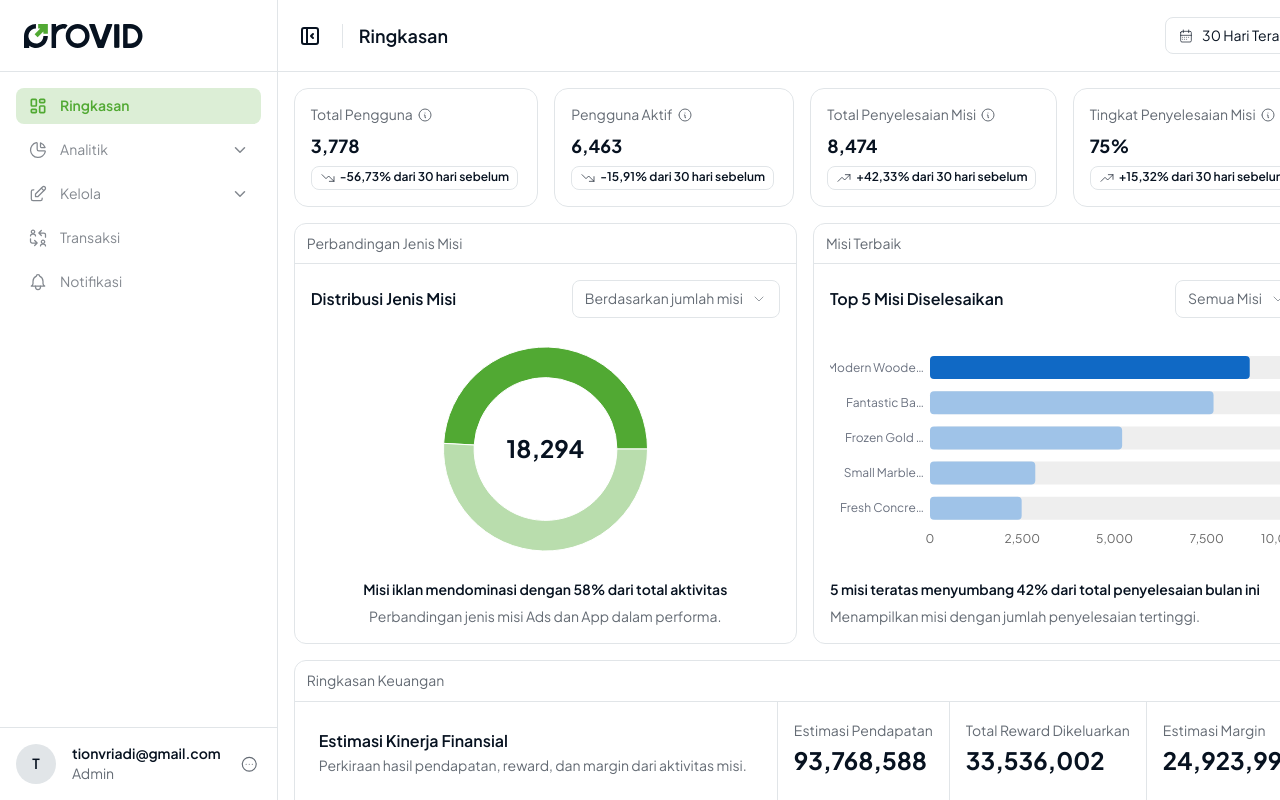
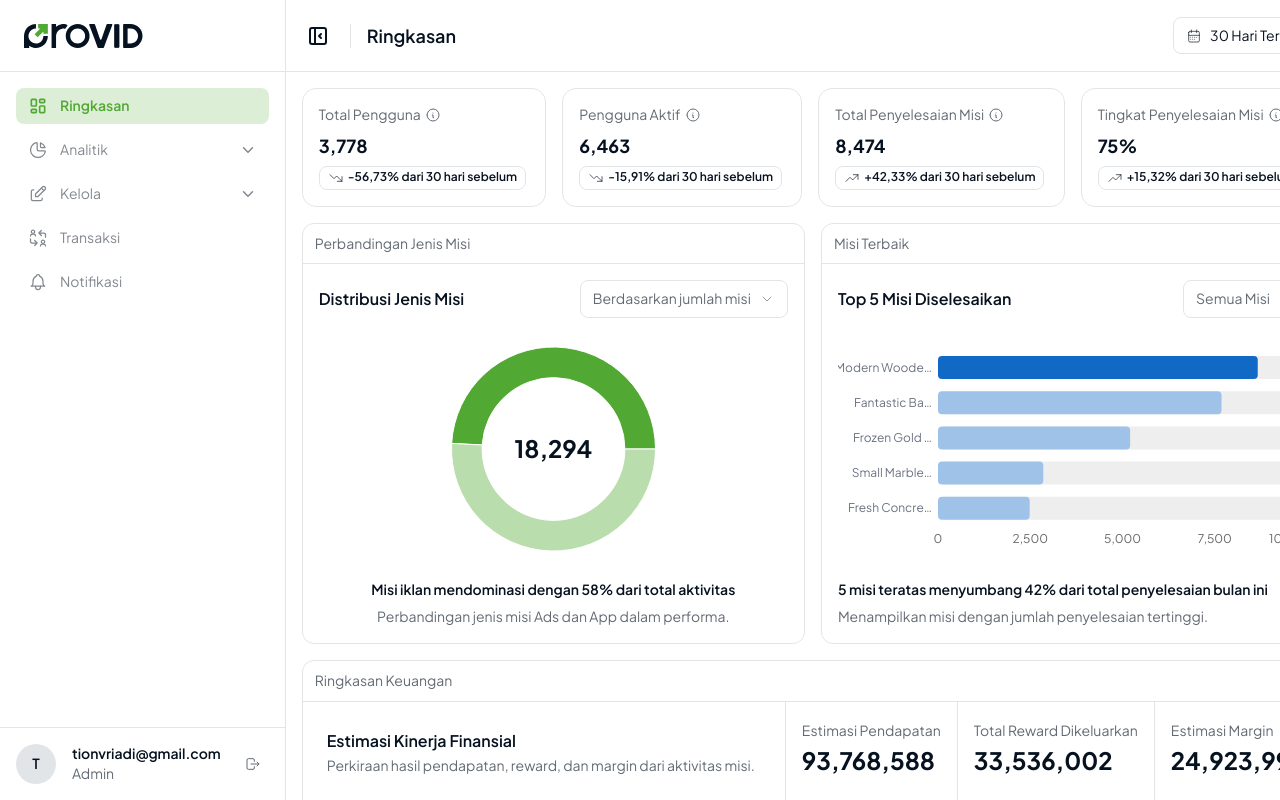
Before and after one commit to provid-app/provid-cms, a React (Vite) app: page / in a window 1280 px wide. Built offline with nearby package versions, Linux system fonts and the light colour scheme.

Commit message:
feat(AppLayout): add logout button

```diff
--- a/src/components/layout/AppLayout.tsx
+++ b/src/components/layout/AppLayout.tsx
@@ -6,8 +6,8 @@ import ButtonFlex from "./ButtonFlex";
 import {
   IconCalendarWeek,
   IconChevronDown,
-  IconDotsCircleHorizontal,
   IconLayoutSidebarLeftCollapse,
+  IconLogout,
 } from "@tabler/icons-react";
 import * as Separator from "@radix-ui/react-separator";
 import { generateBreadcrumb } from "@utils/helper/generator";
@@ -166,8 +166,8 @@ const AppLayout = () => {
             <p className="text-body2 text-text">Admin</p>
           </Flex>
 
-          <ButtonFlex className="size-6 rounded-md text-text hover:text-primary hover:bg-brand-main transition-colors duration-300">
-            <IconDotsCircleHorizontal size={18.5} stroke={1.5} />
+          <ButtonFlex className="size-8 rounded-md text-text hover:text-danger-primary hover:bg-danger-main transition-colors duration-300">
+            <IconLogout size={16} stroke={1.5} />
           </ButtonFlex>
         </Flex>
       </Flex>
```
